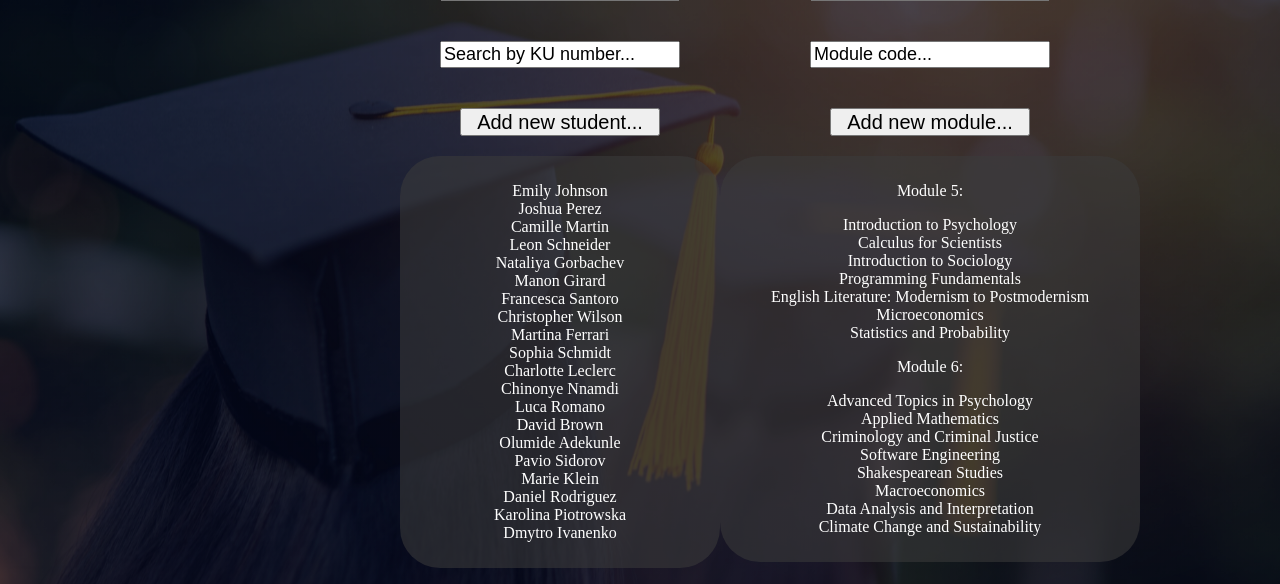
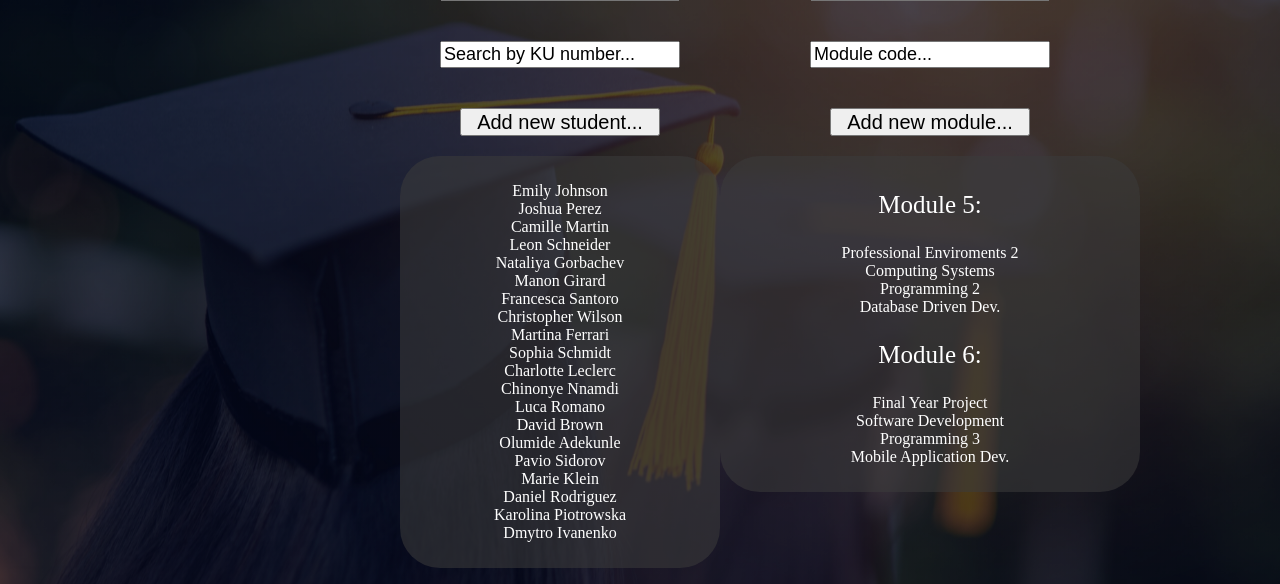
Before and after one commit to cWalsh-developer/PE2_GradeCalc, a PHP site: page /teacher_view.html in a window 1280 px wide. Shown: the part 216-800 px from the top of the page. Run offline with PHP 8.4, Linux system fonts and the light colour scheme.

Commit message:
Added module selection to student view and editted the teacher view

```diff
--- a/view/css/stylesheet.css
+++ b/view/css/stylesheet.css
@@ -517,6 +517,10 @@ body
 
 }
 
+.teacherViewModuleTitle{
+   font-size: 25px;
+}
+
 #studentListSection{
    text-align: center;
    margin-left: 400px;
--- a/view/teacher_view.html
+++ b/view/teacher_view.html
@@ -46,27 +46,20 @@
                 <button type = "submit" id="addStudentButton"  name = "Submit"> Add new module... </button><br>
 
                 <div id="moduleListDiv">
-                    <p> Module 5: </p>
+                    <p class="teacherViewModuleTitle"> Module 5: </p>
 
-                    <p> Introduction to Psychology <br>
-                        Calculus for Scientists <br>
-                        Introduction to Sociology <br>
-                        Programming Fundamentals <br>
-                        English Literature: Modernism to Postmodernism <br>
-                        Microeconomics <br>
-                        Statistics and Probability <br>
+                    <p> Professional Enviroments 2 <br>
+                        Computing Systems <br>
+                        Programming 2 <br>
+                        Database Driven Dev. <br>
                     </p>
 
-                    <p> Module 6:</p>
+                    <p class="teacherViewModuleTitle"> Module 6:</p>
                     <p>
-                        Advanced Topics in Psychology <br>
-                        Applied Mathematics <br>
-                        Criminology and Criminal Justice <br>
-                        Software Engineering <br>
-                        Shakespearean Studies <br>
-                        Macroeconomics <br>
-                        Data Analysis and Interpretation <br>
-                        Climate Change and Sustainability
+                        Final Year Project <br>
+                        Software Development <br>
+                        Programming 3 <br>
+                        Mobile Application Dev. <br>
                     </p>
 
                 </div>
```
Also changed, not shown: view/student_view.html (+32 -0 lines).
